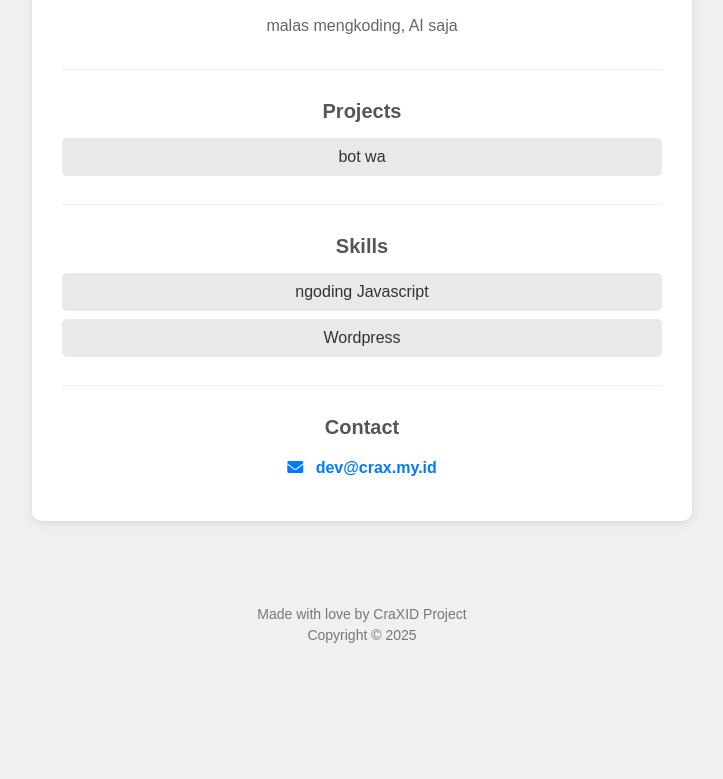
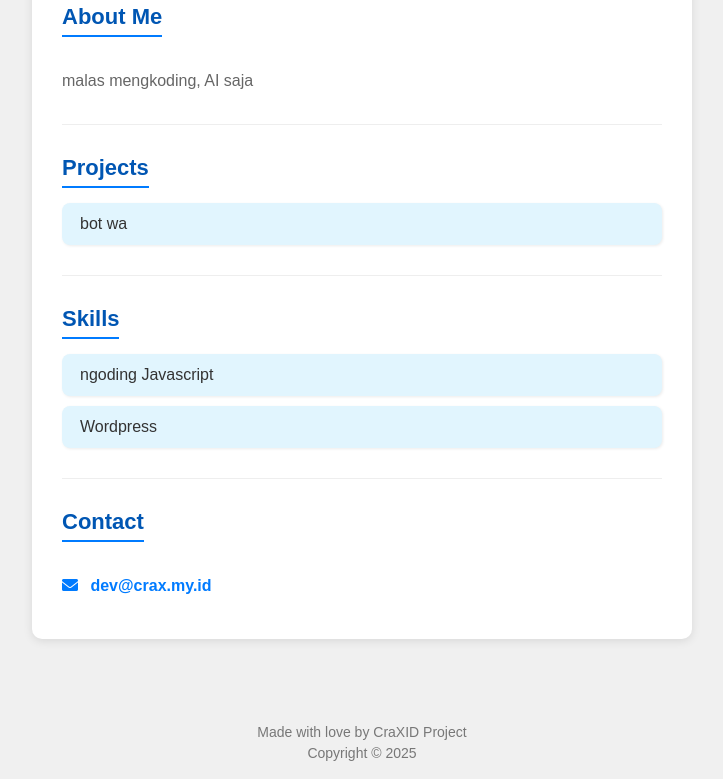
Before and after one commit to craxid/tes, a plain HTML site: page index.html in a window 1280 px wide. Shown: the part 316-1095 px from the top of the page, without its empty margins (278-1001 px from the left). Before the commit the page ends 1004 px from the top, so only its background shows below. Drawn offline with Linux system fonts and the light colour scheme.

Commit message:
Update style.css

```diff
--- a/style.css
+++ b/style.css
@@ -1,86 +1,105 @@
+/* Gaya Dasar untuk Body */
 body {
-    font-family: sans-serif;
-    background-color: #f0f0f0;
+    font-family: sans-serif; /* Font yang mudah dibaca */
+    background-color: #f0f0f0; /* Warna latar belakang */
     display: flex;
-    flex-direction: column; /* Susun elemen body secara vertikal */
-    align-items: center; /* Tengahkan konten horizontal */
-    min-height: 100vh;
+    flex-direction: column; /* Susun elemen body secara vertikal (dari atas ke bawah) */
+    align-items: center; /* Tengahkan konten horizontal di dalam body */
+    min-height: 100vh; /* Tinggi minimal seukuran viewport */
     margin: 0;
-    padding: 20px;
+    padding: 20px; /* Padding di sekitar konten body */
     box-sizing: border-box;
+    width: 100%; /* Pastikan body mengambil lebar penuh */
+}
+
+/* Gaya untuk Container Utama */
+.container {
+    background-color: #fff; /* Latar belakang container putih */
+    padding: 30px;
+    border-radius: 10px; /* Sudut membulat */
+    box-shadow: 0 2px 10px rgba(0, 0, 0, 0.1); /* Bayangan lembut */
+    text-align: center; /* Tengahkan teks dan elemen inline di dalam container */
+    max-width: 600px; /* Lebar maksimal container */
     width: 100%;
+    margin-bottom: 40px; /* Jarak di bawah container sebelum footer */
 }
 
 /* Gaya untuk gambar profil */
 .profile-image {
-    width: 120px; /* Atur lebar gambar */
-    height: 120px; /* Atur tinggi gambar */
+    width: 150px; /* Atur lebar gambar */
+    height: 150px; /* Atur tinggi gambar */
     border-radius: 50%; /* Membuat gambar menjadi bulat */
     object-fit: cover; /* Memastikan gambar tidak terdistorsi */
     margin-bottom: 20px; /* Jarak di bawah gambar */
     border: 4px solid #ddd; /* Optional: border di sekitar gambar */
 }
 
-.container {
-    background-color: #fff;
-    padding: 30px;
-    border-radius: 10px;
-    box-shadow: 0 2px 10px rgba(0, 0, 0, 0.1);
-    text-align: center;
-    max-width: 600px; /* Lebar maksimal container sedikit lebih lebar */
-    width: 100%;
-    margin-bottom: 40px; /* Jarak di bawah container sebelum footer */
-}
-
+/* Gaya untuk Header */
 header h1 {
     color: #333;
     margin-bottom: 30px; /* Jarak di bawah header */
 }
 
+/* Gaya untuk setiap Section (About, Projects, Skills, Contact) */
 section {
     margin-bottom: 30px; /* Jarak di bawah setiap section */
-    padding-bottom: 20px;
+    padding-bottom: 20px; /* Padding di bawah konten section */
     border-bottom: 1px solid #eee; /* Garis tipis di bawah setiap section */
+    text-align: left; /* Konten section rata kiri */
 }
 
+/* Hilangkan garis di bawah section terakhir */
 section:last-child {
-    border-bottom: none; /* Hilangkan garis di bawah section terakhir (contact) */
+    border-bottom: none;
     margin-bottom: 0;
     padding-bottom: 0;
 }
 
+/* Gaya untuk judul Section (h2) */
 section h2 {
-    color: #555;
+    color: #0056b3; /* Warna judul section jadi biru tua */
     margin-top: 0;
     margin-bottom: 15px;
-    font-size: 20px;
+    font-size: 22px; /* Ukuran font sedikit lebih besar */
+    border-bottom: 2px solid #007bff; /* Tambahkan garis bawah biru */
+    display: inline-block; /* Buat garis bawah hanya selebar teks judul */
+    padding-bottom: 5px; /* Jarak antara teks judul dan garis bawah */
 }
 
+/* Gaya untuk paragraf di Section */
 section p {
     color: #666;
     line-height: 1.6; /* Jarak antar baris teks */
     margin-bottom: 10px;
 }
 
-/* Gaya untuk list (Projects, Skills) */
+/* Gaya untuk List (Projects, Skills) */
 section ul {
     list-style: none; /* Hilangkan bullet default */
     padding: 0;
     margin: 0;
 }
 
+/* Gaya untuk setiap Item List */
 section ul li {
-    background-color: #e9e9e9; /* Warna latar belakang item list */
-    padding: 10px 15px;
-    margin-bottom: 8px;
-    border-radius: 5px;
-    color: #333;
+    background-color: #e1f5fe; /* Warna latar belakang item list jadi biru muda */
+    padding: 12px 18px; /* Padding sedikit lebih besar */
+    margin-bottom: 10px; /* Jarak antar item list lebih besar */
+    border-radius: 8px; /* Sudut lebih membulat */
+    color: #333; /* Warna teks tetap gelap */
+    text-align: left; /* Teks rata kiri */
+    box-shadow: 1px 1px 3px rgba(0, 0, 0, 0.08); /* Tambahkan bayangan lembut */
+    transition: background-color 0.3s ease; /* Efek transisi saat hover */
 }
 
-/* Gaya untuk link contact */
+section ul li:hover {
+    background-color: #b3e5fc; /* Warna latar belakang saat di-hover */
+}
+
+/* Gaya untuk Link di Section (Contact) */
 section a {
     color: #007bff; /* Warna link biru */
-    text-decoration: none;
+    text-decoration: none; /* Hilangkan garis bawah */
     font-weight: bold;
     transition: color 0.3s ease;
 }
@@ -89,6 +108,7 @@ section a:hover {
     color: #0056b3; /* Warna link saat di-hover */
 }
 
+/* Gaya untuk Icon di Link */
 section a i {
     margin-right: 8px; /* Jarak antara icon dan teks link */
 }
@@ -97,14 +117,14 @@ section a i {
 /* Gaya untuk Footer */
 footer {
     margin-top: 20px; /* Jarak di atas footer */
-    text-align: center;
-    padding: 20px;
-    color: #777;
-    font-size: 14px;
+    text-align: center; /* Tengahkan teks di dalam footer */
+    padding: 20px; /* Padding di dalam footer */
+    color: #777; /* Warna teks agak abu-abu */
+    font-size: 14px; /* Ukuran font lebih kecil */
     width: 100%; /* Footer mengambil lebar penuh body */
 }
 
 footer p {
-    margin: 5px 0;
+    margin: 5px 0; /* Tambahkan sedikit margin atas/bawah untuk jarak antar baris */
     padding: 0;
 }
```
